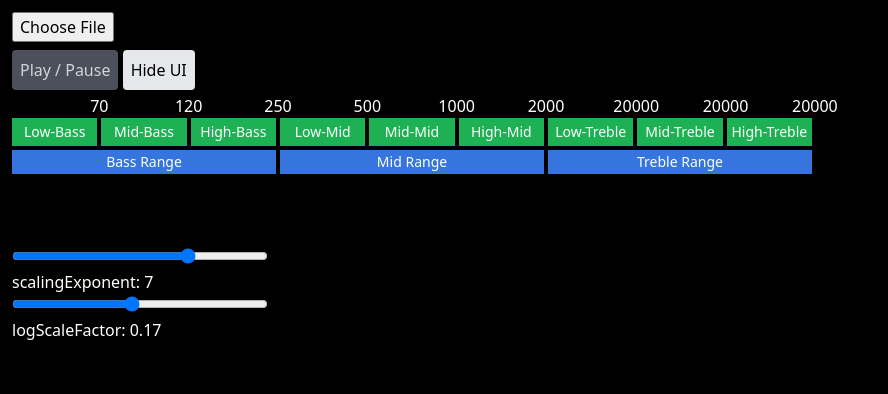
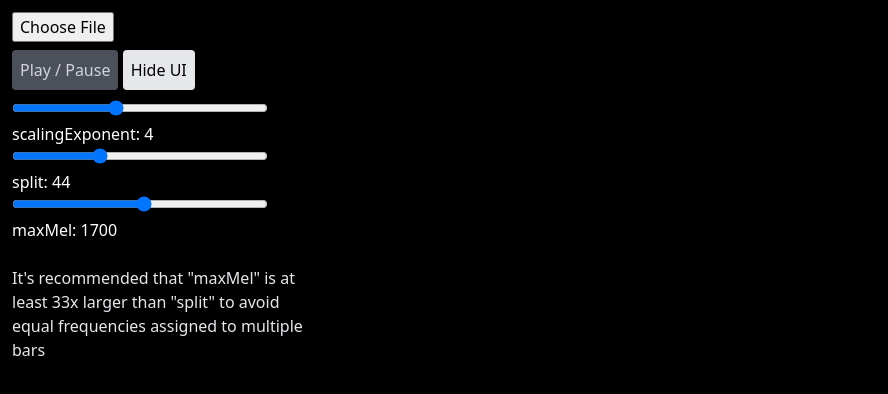
Before and after one commit to pinnick/mv-2, a SvelteKit app: page / in a window 1280 px wide. Shown: the top 394 px of the page, without its empty margins (0-888 px from the left). Built offline with nearby package versions, Linux system fonts and the light colour scheme.

Commit message:
Mel scale

```diff
--- a/package.json
+++ b/package.json
@@ -14,7 +14,6 @@
 	"devDependencies": {
 		"@sveltejs/adapter-auto": "^2.0.0",
 		"@sveltejs/kit": "^1.5.0",
-		"@types/d3": "^7.4.0",
 		"@types/howler": "^2.2.7",
 		"@typescript-eslint/eslint-plugin": "^5.45.0",
 		"@typescript-eslint/parser": "^5.45.0",
@@ -34,8 +33,6 @@
 	},
 	"type": "module",
 	"dependencies": {
-		"d3": "^7.8.4",
-		"fft.js": "^4.0.4",
 		"howler": "^2.2.3"
 	}
 }
--- a/src/components/ComponentEditor.svelte
+++ /dev/null
@@ -1,57 +0,0 @@
-<script lang="ts">
-	// export let upperBounds: {
-	// 	lb: number;
-	// 	mb: number;
-	// 	hb: number;
-	// 	lm: number;
-	// 	mm: number;
-	// 	hm: number;
-	// 	lt: number;
-	// 	mt: number;
-	// 	ht: number;
-	// };
-	export let upperBounds: number[];
-	const lowerBound = 0;
-	// $: total =
-	// 	upperBounds.lb +
-	// 	upperBounds.mb +
-	// 	upperBounds.hb +
-	// 	upperBounds.lm +
-	// 	upperBounds.mm +
-	// 	upperBounds.hm +
-	// 	upperBounds.lt +
-	// 	upperBounds.mt +
-	// 	upperBounds.ht;
-	const bounds = [
-		'Low-Bass',
-		'Mid-Bass',
-		'High-Bass',
-		'Low-Mid',
-		'Mid-Mid',
-		'High-Mid',
-		'Low-Treble',
-		'Mid-Treble',
-		'High-Treble'
-	];
-	const ranges = ['Bass Range', 'Mid Range', 'Treble Range'];
-</script>
-
-<div class="text-white">
-	<div class="grid grid-cols-9 w-[800px] gap-1 mt-5">
-		{#each bounds as bound, i}
-			<div class="bg-green-500/90 h-7 flex justify-center items-center relative">
-				<p class="text-sm">{bound}</p>
-				<div class="absolute -right-6 -top-6 w-11 text-center"><p>{upperBounds[i]}</p></div>
-			</div>
-		{/each}
-		{#each ranges as range}
-			<div class="bg-blue-500/90 col-span-3 h-6 p-0 flex justify-center items-center">
-				<p class="text-sm">{range}</p>
-			</div>
-		{/each}
-	</div>
-	<br />
-	<!-- Total: {total} -->
-	<br />
-	<br />
-</div>
--- a/src/components/Visualizer.svelte
+++ b/src/components/Visualizer.svelte
@@ -1,13 +1,12 @@
 <script lang="ts">
 	import { onMount, onDestroy } from 'svelte';
 	import type { Howl } from 'howler';
-	import { fillRoundRect, customMapping } from '../util';
+	import { fillRoundRect } from '../util';
 
 	export let howl: Howl;
 	export let mediaElement: HTMLMediaElement;
-	export let frequencyBounds: { low: number; high: number };
+	export let upperBounds: number[];
 	export let scalingExponent: number;
-	export let logScaleFactor: number;
 	let canvas: HTMLCanvasElement;
 	let canvasCtx: CanvasRenderingContext2D;
 	let audioContext: AudioContext;
@@ -37,17 +36,17 @@
 			audioContext.close();
 		}
 	});
-
-	$: ready = frequencyBounds.high !== frequencyBounds.low;
+	// TODO: Set ready when music is analyzed for volume.
+	$: ready = mediaElement;
+	$: barCount = upperBounds.length;
 	let prevDataArray = bufferLength ? new Uint8Array(bufferLength) : [];
 	let lastUpdateTime = performance.now();
 
 	function draw() {
 		if (!analyser) return;
-
-		const refreshRate = 100;
+		const refreshRate = 60;
 		const elapsedTime = performance.now() - lastUpdateTime;
-		const blendFactor = Math.min(elapsedTime / (1000 / refreshRate), 1);
+		const blendFactor = Math.min(elapsedTime / (1000 / refreshRate), 1); // For handling animation delays
 
 		if (elapsedTime > 1000 / refreshRate) {
 			prevDataArray = new Uint8Array(dataArray);
@@ -57,42 +56,57 @@
 
 		canvasCtx.clearRect(0, 0, canvas.width, canvas.height);
 
-		const barCount = 120;
-		const bassBarCount = Math.round(barCount * 0.15);
-		const midBarCount = Math.round(barCount * 0.7);
-		// const customMapping = barCount - (bassBarCount + midBarCount);
-
-		const barWidth = canvas.width / barCount - 2;
+		const barWidth = 9;
 		let x = 0;
+		const maxFreq = upperBounds[upperBounds.length - 3]; // The last frequency that we'll map normally.
 
 		for (let i = 0; i < barCount; i++) {
-			const scaleFactor = i / (barCount - 1);
-			const freq = customMapping(scaleFactor, logScaleFactor);
+			// upperBounds is an array containing upper frequency bounds for each bar.
+			const freq = upperBounds[i];
+
+			// Calculate the index of the frequency bin that corresponds to this frequency.
+			// The analyser.frequencyBinCount is the number of frequency bins, and
+			// audioContext.sampleRate / 2 is the maximum frequency represented in the frequency data.
 			const decimalIndex = (freq / (audioContext.sampleRate / 2)) * analyser.frequencyBinCount;
-			const lower = Math.floor(decimalIndex);
-			const upper = Math.ceil(decimalIndex);
-			const weight = decimalIndex - Math.floor(decimalIndex);
 
-			const lowerValue =
-				prevDataArray[lower] + (dataArray[lower] - prevDataArray[lower]) * blendFactor;
-			const upperValue =
-				prevDataArray[upper] + (dataArray[upper] - prevDataArray[upper]) * blendFactor;
-			const value = lowerValue * (1 - weight) + upperValue * weight;
+			// Round the decimal index to the nearest integer to use it as an index for frequency data arrays.
+			const index = Math.round(decimalIndex);
 
-			const normalizedValue = value / 255;
+			// Calculate the value for this frequency.
+			// Blend the previous frame's data (prevDataArray) with the current frame's data (dataArray)
+			// using the blendFactor to get a smoother visual transition between frames.
+			const value = prevDataArray[index] + (dataArray[index] - prevDataArray[index]) * blendFactor;
+
+			// Convert the linear amplitude value to decibels.
+			const dBValue = 20 * Math.log10(Math.max(value, 1) / 255);
+
+			// Convert the dB value back to a linear amplitude value. This will create a perceived
+			// volume effect where a larger change is needed at higher volumes to achieve the same
+			// perceived difference in volume (as human hearing is logarithmic, not linear).
+			const scaledValue = Math.pow(10, dBValue / 20);
+
+			// Normalized value between 0 and 1 (could be used for color scaling, etc.)
+			const normalizedValue = scaledValue;
+
+			// Increase the apparent difference in volume between bars by raising the
+			// normalized value to a power. A common choice is 2 for a quadratic difference,
+			// but the scalingExponent can be any positive number.
 			const scaledLoudness = Math.pow(normalizedValue, scalingExponent);
+
+			// Calculate the height of the bar. It's either the scaled loudness multiplied by
+			// the height of the canvas or a minimum value of 10, whichever is larger.
 			const barHeight = Math.max(scaledLoudness * canvas.height, 10);
+
+			// Calculate the color value based on the normalized value. It will be dim for low volumes and pure white for higher volumes.
 			const color = normalizedValue * 255 + 150;
 
-			if (i < bassBarCount) {
-				canvasCtx.fillStyle = `rgb(${color}, 0, 0)`; // Red for bass
-			} else if (i < bassBarCount + midBarCount) {
-				canvasCtx.fillStyle = `rgb(0, ${color}, 0)`; // Green for mid-range
-			} else {
-				canvasCtx.fillStyle = `rgb(0, 0, ${color})`; // Blue for high frequencies
-			}
+			// Set the color for the bar.
+			canvasCtx.fillStyle = `rgb(${color}, ${color}, ${color})`;
+
+			// Draw the bar on the canvas.
 			fillRoundRect(canvasCtx, x, (canvas.height - barHeight) / 2, barWidth, barHeight, 5);
 
+			// Increment the x position for the next bar.
 			x += barWidth + 2;
 		}
 
@@ -134,7 +148,7 @@
 
 <canvas
 	bind:this={canvas}
-	width="1280"
+	width={11 * barCount}
 	height="350"
 	class="transition-opacity {ready ? 'opacity-100' : 'opacity-0'} duration-1000"
 />
--- a/src/routes/+page.svelte
+++ b/src/routes/+page.svelte
@@ -1,46 +1,32 @@
 <script lang="ts">
 	import AudioPlayer from '../components/AudioPlayer.svelte';
-	import ComponentEditor from '../components/ComponentEditor.svelte';
 	import Visualizer from '../components/Visualizer.svelte';
-	import { getAudibleFrequencies } from '../util';
+	import { invMel } from '../util';
 	import type { Howl } from 'howler';
 	let howl: Howl;
 	let mediaElement: HTMLMediaElement;
 	let file: File;
-	let frequencyBounds: { low: number; high: number } = { low: 0, high: 0 };
-	let magnitudeBound: number;
-
-	// let upperBounds = {
-	// 	lb: 70,
-	// 	mb: 120,
-	// 	hb: 250,
-	// 	lm: 500,
-	// 	mm: 1000,
-	// 	hm: 2000,
-	// 	lt: 5000,
-	// 	mt: 10000,
-	// 	ht: 20000
-	// };
-	const upperBounds = [70, 120, 250, 500, 1000, 2000, 20000, 20000, 20000];
-	let scalingExponent = 7;
-	let logScaleFactor = 0.17;
+	let scalingExponent = 4;
+	let split = 44;
+	let maxMel = 1700;
+	$: melInterval = maxMel / split;
+	let upperBounds: number[] = [];
+	$: melInterval, calculateBounds();
+	const calculateBounds = () => {
+		const newBounds = [];
+		for (let i = 1; i <= split; i++) {
+			const mel = melInterval * i;
+			const freq = invMel(mel);
+			newBounds.push(Math.floor(freq));
+		}
+		upperBounds = newBounds;
+	};
 
 	let hideUI = false;
-	async function updateFrequencyBounds() {
-		for (let i = 256; i <= 16384; i = i * 2) {
-			const t0 = performance.now();
-			const bounds = await getAudibleFrequencies(mediaElement, i);
-			const t1 = performance.now();
-			console.log(i, bounds, t1 - t0);
-		}
 
-		// magnitudeBound = bounds.m;
-		// console.log(frequencyBounds);
-	}
 	function handleHideUI() {
 		hideUI = !hideUI;
 	}
-	$: if (mediaElement) updateFrequencyBounds();
 </script>
 
 <div class="h-screen flex flex-col">
@@ -55,23 +41,23 @@
 				on:click={handleHideUI}
 			/>
 		</div>
-		<ComponentEditor {upperBounds} />
 		<div>
 			<input type="range" min={0} max={10} bind:value={scalingExponent} step={0.1} class="w-64" />
 			<p class="text-white">scalingExponent: {scalingExponent}</p>
-			<input
-				type="range"
-				min={0.1}
-				max={0.25}
-				bind:value={logScaleFactor}
-				step={0.01}
-				class="w-64"
-			/>
-			<p class="text-white">logScaleFactor: {logScaleFactor}</p>
+			<input type="range" min={6} max={120} bind:value={split} step={1} class="w-64" />
+			<p class="text-white">split: {split}</p>
+			<input type="range" min={300} max={3000} bind:value={maxMel} step={10} class="w-64" />
+			<p class="text-white">maxMel: {maxMel}</p>
+			<br />
+			<p class="text-gray-200">
+				It's recommended that "maxMel" is at least 33x larger than "split" to avoid equal
+				frequencies assigned to multiple bars
+			</p>
 		</div>
+
 		<br />
 	</div>
 	<div class="flex justify-center h-screen w-screen items-center absolute -z-10">
-		<Visualizer {howl} {mediaElement} {frequencyBounds} {scalingExponent} {logScaleFactor} />
+		<Visualizer {howl} {mediaElement} bind:upperBounds {scalingExponent} />
 	</div>
 </div>
--- a/src/util.ts
+++ b/src/util.ts
@@ -1,100 +1,4 @@
-import FFT from 'fft.js';
-interface Frequencies {
-	[key: number]: number;
-}
-type Frequency = {
-	amount: number;
-	magnitude: number;
-};
-// export async function getFrequencyMagnitudeBounds(
-// 	mediaElement: HTMLMediaElement,
-// 	sections = 128,
-// 	minMagnitue = 5,
-// 	minLower = 40,
-// 	minUpper = 1200
-// ) {
-// 	const { freqArray, magnitudeArray } = await getAudibleFrequencies(
-// 		mediaElement,
-// 		sections,
-// 		minMagnitue
-// 	);
-
-// 	const { upperBound, lowerBound } = varStats(freqArray);
-// 	const { upperBound: upperBoundMagnitude } = varStats(magnitudeArray);
-// 	console.log(lowerBound, upperBound);
-// 	const low = Math.min(lowerBound, minLower);
-// 	const high = Math.max(upperBound, minUpper);
-// 	return { f: { low: 20, high: 10000 }, m: upperBoundMagnitude };
-// }
-export async function getAudibleFrequencies(
-	mediaElement: HTMLMediaElement,
-	fftSize: number,
-	sections = 64,
-	minMagnitue = 5
-) {
-	// Weight this function on the magnitude (volume) [one day]
-	// eslint-disable-next-line @typescript-eslint/no-explicit-any
-	const audioContext = new (window.AudioContext || (window as any).webkitAudioContext)();
-	const response = await fetch(mediaElement.src);
-	const arrayBuffer = await response.arrayBuffer();
-	const audioBuffer = await audioContext.decodeAudioData(arrayBuffer);
-
-	const sampleRate = audioBuffer.sampleRate;
-	const fft = new FFT(fftSize);
-	const inputData = new Float32Array(fftSize);
-	const outputData = fft.createComplexArray();
-
-	let audibleFrequencies: Frequencies = {};
-	let totalMagnitude = 0;
-	// const audibleMagnitudes = [];
-	for (let section = 0; section < sections; section++) {
-		const sectionStart = Math.floor((audioBuffer.length / 128) * section);
-		audioBuffer.copyFromChannel(inputData, 0, sectionStart);
-		fft.realTransform(outputData, inputData);
-
-		const sectionFrequencies: Frequencies = {};
-		// const sectionMagnitudes: number[] = [];
-		for (let i = 0; i < fftSize / 2; i++) {
-			const magnitude = Math.sqrt(
-				outputData[i * 2] * outputData[i * 2] + outputData[i * 2 + 1] * outputData[i * 2 + 1]
-			);
-			const freq = (i * sampleRate) / fftSize;
-
-			if (magnitude > minMagnitue) {
-				const lastFreq = audibleFrequencies[freq];
-				sectionFrequencies[freq] = (lastFreq || 0) + magnitude;
-				totalMagnitude += magnitude;
-				// sectionMagnitudes.push(magnitude);
-			}
-		}
-
-		audibleFrequencies = { ...audibleFrequencies, ...sectionFrequencies };
-		// audibleMagnitudes.push(...sectionMagnitudes);
-	}
-	const length = Object.keys(audibleFrequencies).length;
-	// for (let i = 0; i < length; i++) {
-	// 	console.log(Object.keys(audibleFrequencies).length, i);
-	// 	audibleFrequencies[i] = audibleFrequencies[i] / totalMagnitude;
-	// }
-	for (const property in audibleFrequencies) {
-		const magnitude = audibleFrequencies[property];
-		audibleFrequencies[property] = magnitude / totalMagnitude;
-	}
-	// console.log(Object.keys(audibleFrequencies).length);
-	// const sorted = audibleFrequencies.filter((x) => x > 0).sort((a, b) => a - b);
-	// return [sorted[0], sorted[sorted.length - 1]];
-	return [audibleFrequencies, totalMagnitude];
-	// return {
-	// 	freqArray: audibleFrequencies.filter((x) => x > 0).sort((a, b) => a - b)
-	// 	// magnitudeArray: audibleMagnitudes.sort((a, b) => a - b)
-	// };
-}
-function varStats(data: number[]): { lowerBound: number; upperBound: number } {
-	// const low = Math.floor(data.length * 0.05);
-	const up = Math.floor(data.length * 0.95);
-
-	return { lowerBound: data[0], upperBound: data[up] };
-}
+export const invMel = (m: number): number => 700 * (Math.exp(m / 1127) - 1);
 
 export function fillRoundRect(
 	ctx: CanvasRenderingContext2D,
@@ -117,96 +21,3 @@ export function fillRoundRect(
 	ctx.closePath();
 	ctx.fill();
 }
-export function financial(x: number) {
-	return parseFloat(x.toFixed(2));
-}
-
-// function bass(x: number): number {
-// 	const a = 500 / 0.1;
-// 	return Math.max(a * x, 0);
-// }
-
-// function mid(x: number): number {
-// 	const bassUpper = 500;
-// 	const midUpper = 1000;
-// 	const A = 0.1;
-// 	const B = 0.9;
-
-// 	const c1 = (midUpper - bassUpper) / (Math.log(B) - Math.log(A));
-// 	const c2 = bassUpper - c1 * Math.log(A);
-
-// 	return Math.max(c1 * Math.log(x) + c2, 0);
-// }
-
-// function high(x: number): number {
-// 	const midUpper = 1000;
-// 	const maxFrequency = 4000;
-// 	const B = 0.9;
-
-// 	const a = (maxFrequency - midUpper) / (1 - B);
-// 	return Math.max(midUpper + a * (x - B), 0);
-// }
-export function customMapping(x: number, logScaleFactor: number): number {
-	const ranges = [
-		[20, 60],
-		[60, 100],
-		[100, 250],
-		[250, 500],
-		[500, 1000],
-		[1000, 2000],
-		[2000, 4000],
-		[4000, 8000],
-		[8000, 20000]
-	];
-
-	const kneePoints = [];
-	let totalRange = 0;
-	for (let i = 0; i < ranges.length; i++) {
-		totalRange += Math.log10(ranges[i][1]) - Math.log10(ranges[i][0]);
-	}
-
-	let currentKnee = 0;
-	for (let i = 0; i < ranges.length - 1; i++) {
-		currentKnee += (Math.log10(ranges[i][1]) - Math.log10(ranges[i][0])) / totalRange;
-		kneePoints.push(currentKnee);
-	}
-
-	let rangeIndex = 0;
-	while (rangeIndex < kneePoints.length && x > kneePoints[rangeIndex]) {
-		rangeIndex++;
-	}
-
-	const t =
-		rangeIndex === 0
-			? x / kneePoints[0]
-			: (x - kneePoints[rangeIndex - 1]) / (kneePoints[rangeIndex] - kneePoints[rangeIndex - 1]);
-	const logFreq =
-		Math.log10(ranges[rangeIndex][0]) +
-		t * (Math.log10(ranges[rangeIndex][1]) - Math.log10(ranges[rangeIndex][0]));
-	return Math.pow(10, logFreq * logScaleFactor);
-}
-
-// // function bass(x: number): number {
-// // 	const a = -11111.11;
-// // 	const b = 3333.33;
-// // 	return a * Math.pow(x, 2) + b * x;
-// // }
-// // function mid(x: number): number {
-// // 	const a = -4545.45;
-// // 	const b = 7045.45;
-// // 	const c = -704.54;
-// // 	return a * Math.pow(x, 2) + b * x + c;
-// // }
-// // function high(x: number): number {
-// // 	const a = -800000;
-// // 	const b = 1600000;
-// // 	const c = -780000;
-// // 	return a * Math.pow(x, 2) + b * x + c;
-// // }
-// // export function positionToFrequency(x: number): number {
-// // 	let freq: number;
-// // 	if (x < 0.15) freq = bass(x);
-// // 	else if (x > 0.85) freq = high(x);
-// // 	else freq = mid(x);
-// // 	return freq;
-// // }
```
Also changed, not shown: 1 other file (tests, documents, lock files or other folders).
